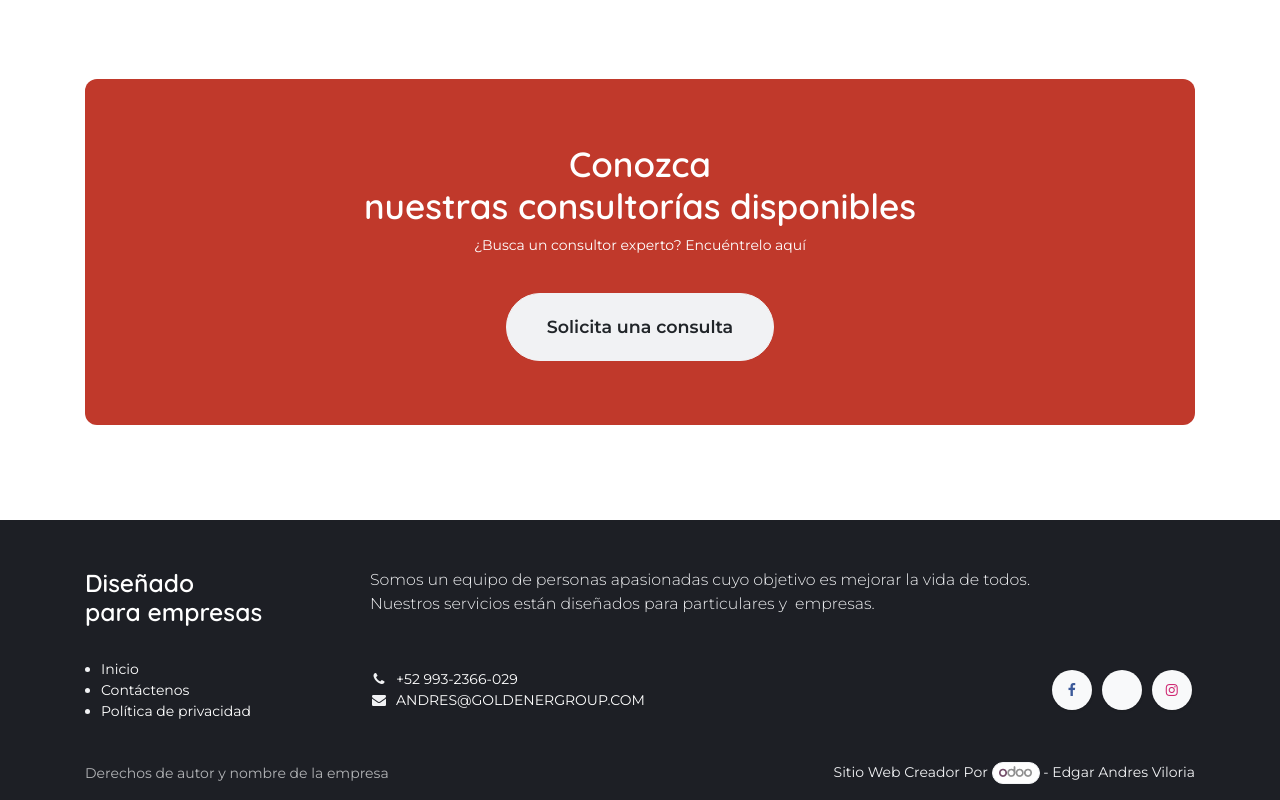
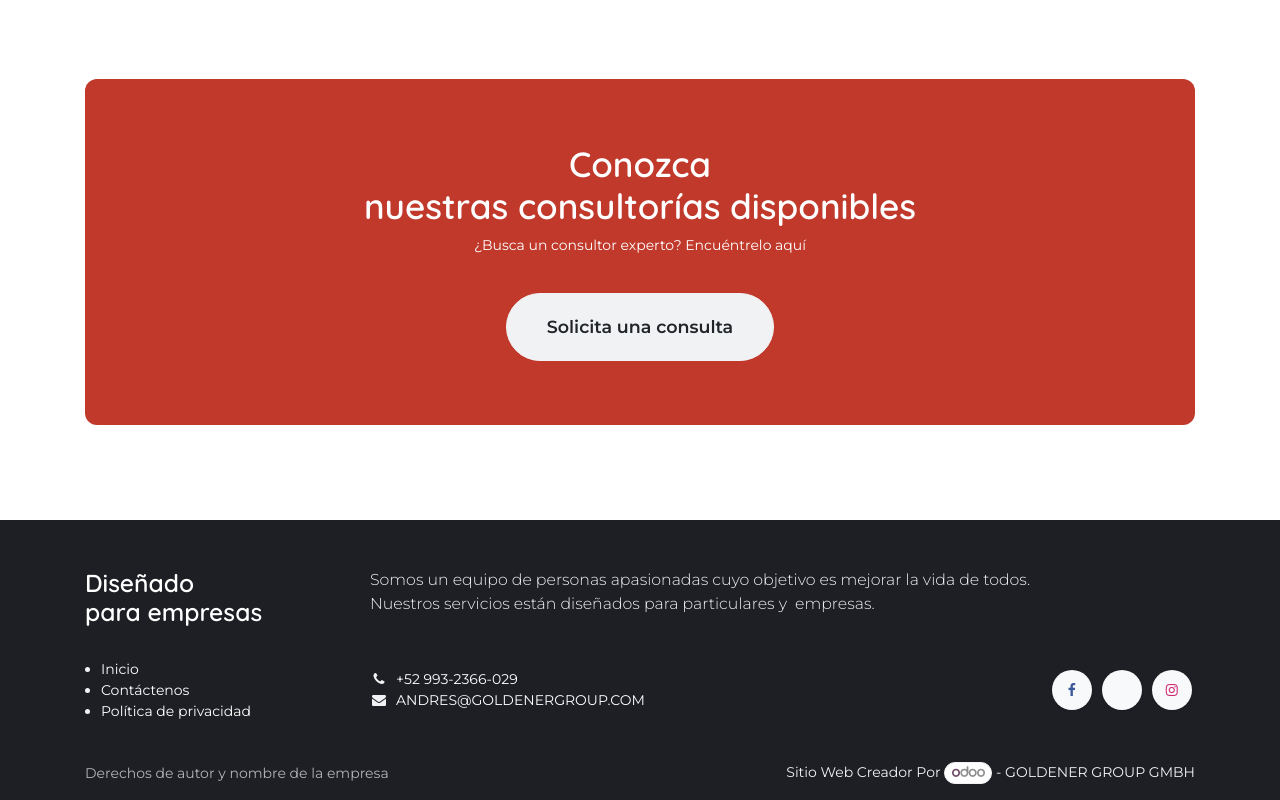
Before and after one commit to Rojasmarketing/paginaweb, a plain HTML site: page index.html in a window 1280 px wide. Shown: the part 3344-4144 px from the top of the page. Drawn offline with Linux system fonts and the light colour scheme; a script that the page names is missing; a web font is replaced by a local one.

Commit message:
Update index.html
c

```diff
--- a/index.html
+++ b/index.html
@@ -514,7 +514,7 @@
                 <img alt="Odoo" src="./index_files/odoo_logo_tiny.png" width="62" height="20" style="width: auto; height: 1em; vertical-align: baseline;" loading="lazy">
             </a>
         -
-        Edgar Andres Viloria
+        GOLDENER GROUP GMBH
 
     </div>
                                 </div>
```
